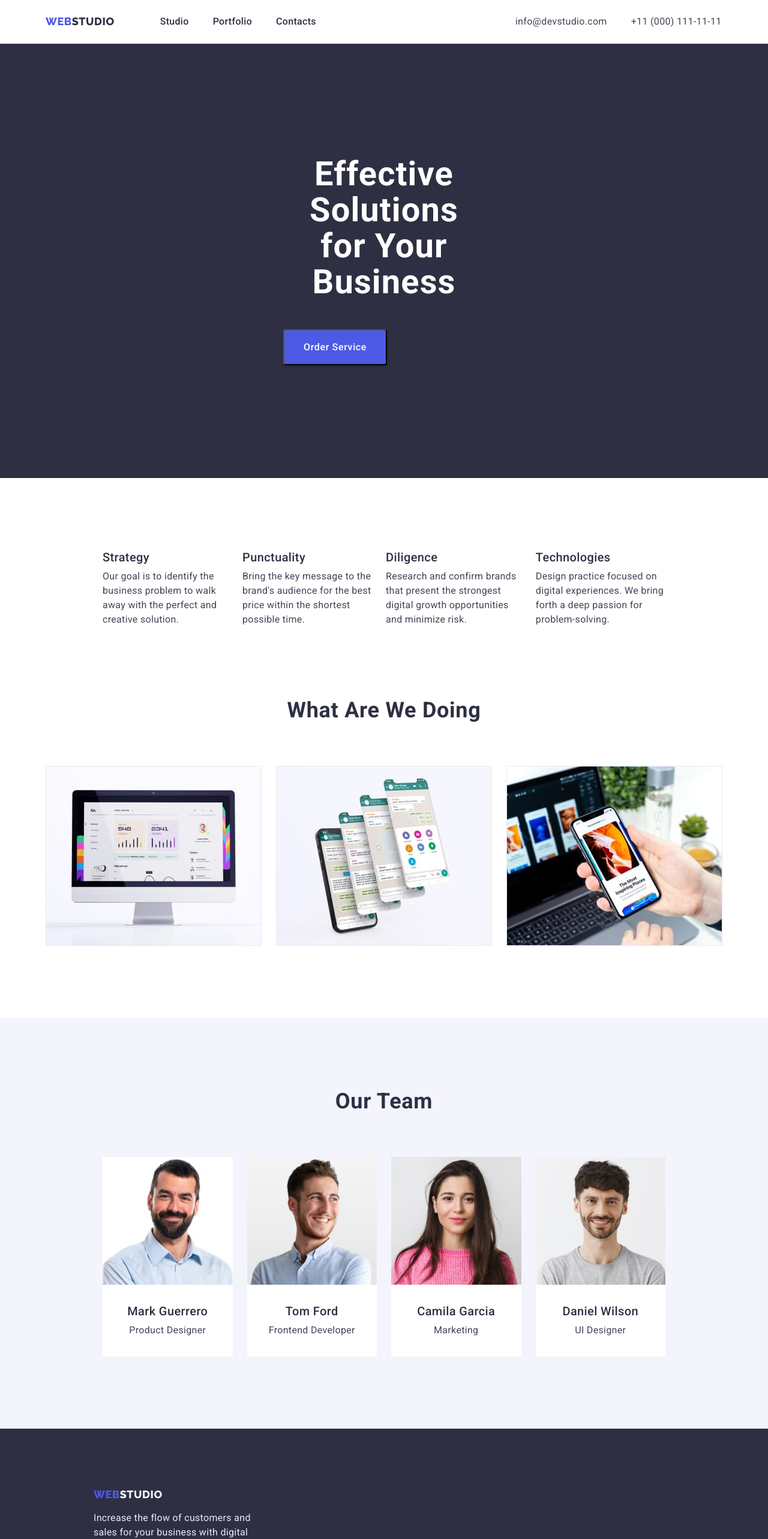
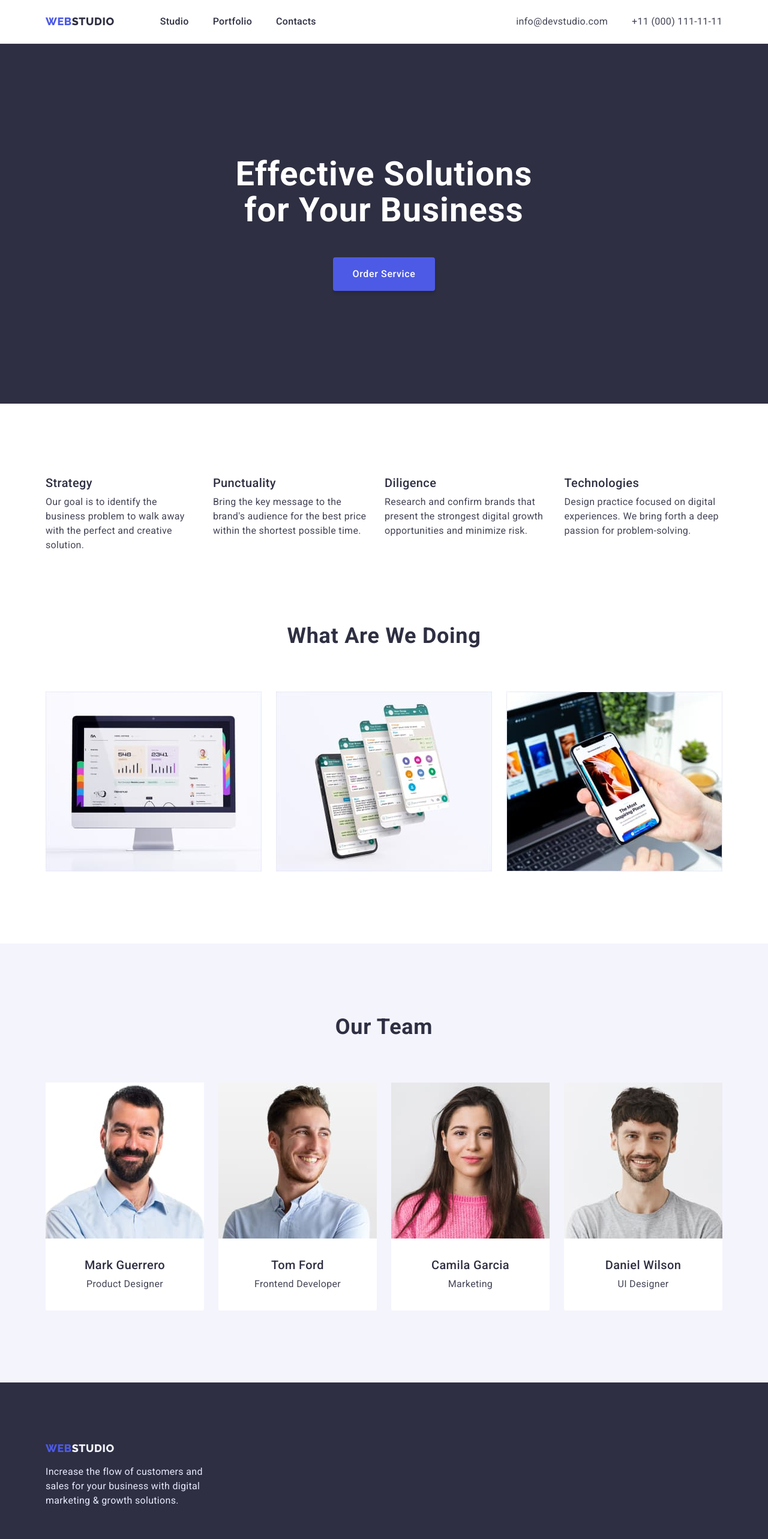
Before and after one commit to ShevchukAndrii/goit-markup-hw-03, a plain HTML site: page index.html in a window 1280 px wide. Shown: the top 2566 px of the page at 60% size. Drawn offline with nearby package versions, Linux system fonts and the light colour scheme.

Commit message:
for check

```diff
--- a/css/styles.css
+++ b/css/styles.css
@@ -59,7 +59,7 @@ img{
     /* header */
 .header{
     border-bottom:1px solid #E7E9FC;
-    padding: 24px;
+
 
 }
 .header-logo {
@@ -71,6 +71,8 @@ img{
         letter-spacing: 0.03em;
         text-transform: uppercase;
         margin-right: 76px;
+        padding: 24px 0;
+
 }
 .header-partlogo {
  color: #4D5AE5;
@@ -88,7 +90,6 @@ img{
 
 .header-list {
     display: flex;
-    margin-left:332px;
 
 }
 
@@ -106,6 +107,9 @@ img{
     display: flex;
 }
 
+address {
+margin-left: auto;
+}
 
 
 .header-link {
@@ -114,6 +118,8 @@ img{
         line-height: 1.5;
         letter-spacing: 0.02em;
         color: inherit;
+        padding: 24px 0;
+        display: block;
 }
 .header-link:hover,
 .header-link:focus {
@@ -127,6 +133,8 @@ img{
         line-height: 1.5;
         letter-spacing: 0.02em;
         color:var(--main-text-color);
+        display: block;
+        padding: 24px 0;
 }
 .header-mail:hover,
 .header-mail:focus {
@@ -139,7 +147,9 @@ img{
     font-size: 16px;
     line-height: 1.5;
     letter-spacing: 0.02em;
-    color: var(--main-text-color);}
+    color: var(--main-text-color);
+    padding: 24px 0;
+    display: block;}
 
 .header-tel:hover,
 .header-tel:focus{
@@ -150,7 +160,7 @@ img{
 
 .hero {
     background-color: #2E2F42;
-    padding: 188px 472px;
+    padding: 188px 0;
 }
 
 .title-hero {
@@ -161,6 +171,9 @@ img{
     letter-spacing: 0.02em;
     color: #FFFFFF;
     margin-bottom: 48px;
+    width: 496px;
+    margin-left: auto;
+    margin-right: auto;
 }
 
 .button-hero {
@@ -178,7 +191,10 @@ img{
     cursor: pointer;
     text-align: center;
     padding: 16px 32px;
-
+    border: none;
+    margin-left: auto;
+    margin-right: auto;
+    display: block;
 
 
 }
@@ -191,7 +207,7 @@ img{
     /* Section about */
 
 .about{
-    padding: 120px 156px;
+    padding: 120px 0;
 }
 
 .about-subtitle {
@@ -243,7 +259,7 @@ padding-bottom: 120px;
 
         .team {
             background-color: #F4F4FD;
-            padding: 120px 156px;
+            padding: 120px 0;
         }
 
         .team-title {
@@ -290,7 +306,7 @@ padding-bottom: 120px;
 
         .footer {
             background-color: #2E2F42;
-            padding: 100px 156px
+            padding: 100px 0;
                 }
 
 
@@ -398,7 +414,7 @@ padding-bottom: 120px;
                 }
 
 
-.portfolio-item > .part-card {
+.portfolio-link > .part-card {
             padding:32px 16px;
             border-bottom: 1px solid #E7E9FC;
             border-left: 1px solid #E7E9FC;
--- a/index.html
+++ b/index.html
@@ -37,8 +37,10 @@
 </header>
     <main>
         <section class="hero">
+            <div class="container">
             <h1 class="title-hero">Effective Solutions for Your Business</h1>
             <button class="button-hero" type="button">Order Service</button>
+            </div>
         </section>
         <section class="about">
             <div class="container">
@@ -110,8 +112,10 @@
         </section>
     </main>
     <footer class="footer">
+        <div class="container">
         <a class="footer-logo link" href="./index.html"><span class="footer-partlogo">Web</span>Studio</a>
         <p class="footer-text">Increase the flow of customers and sales for your business with digital marketing & growth solutions.</p>
+        </div>
     </footer>
 </body>
 </html>
```
Also changed, not shown: portfolio.html (+11 -9 lines).
